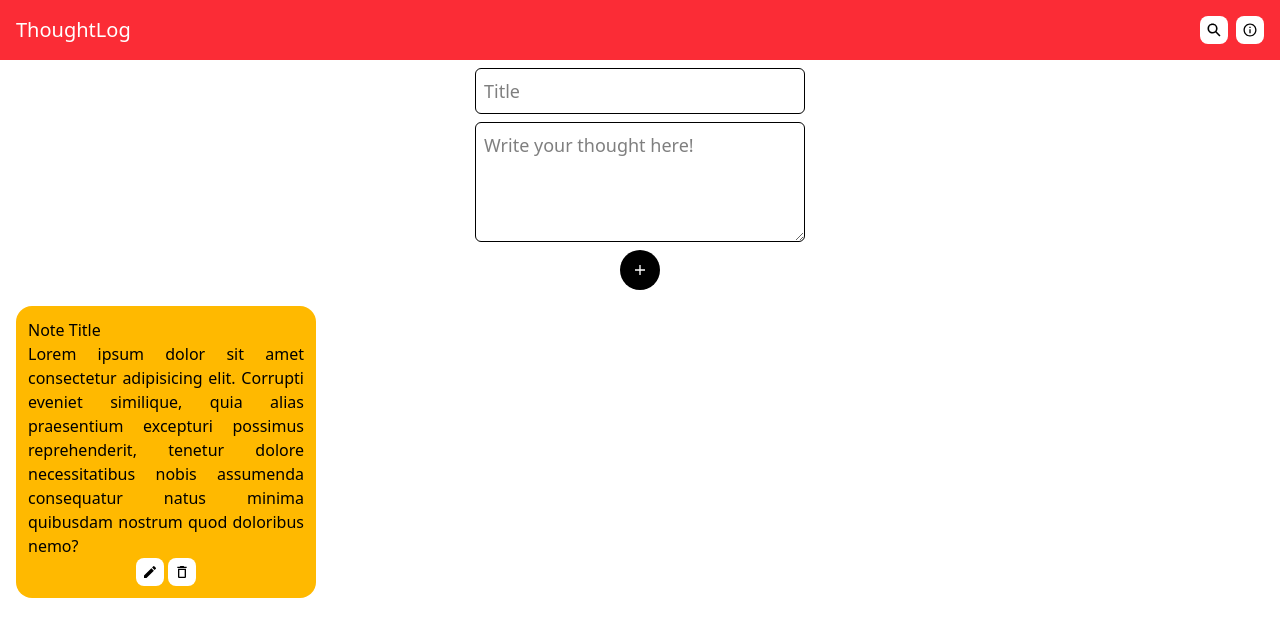
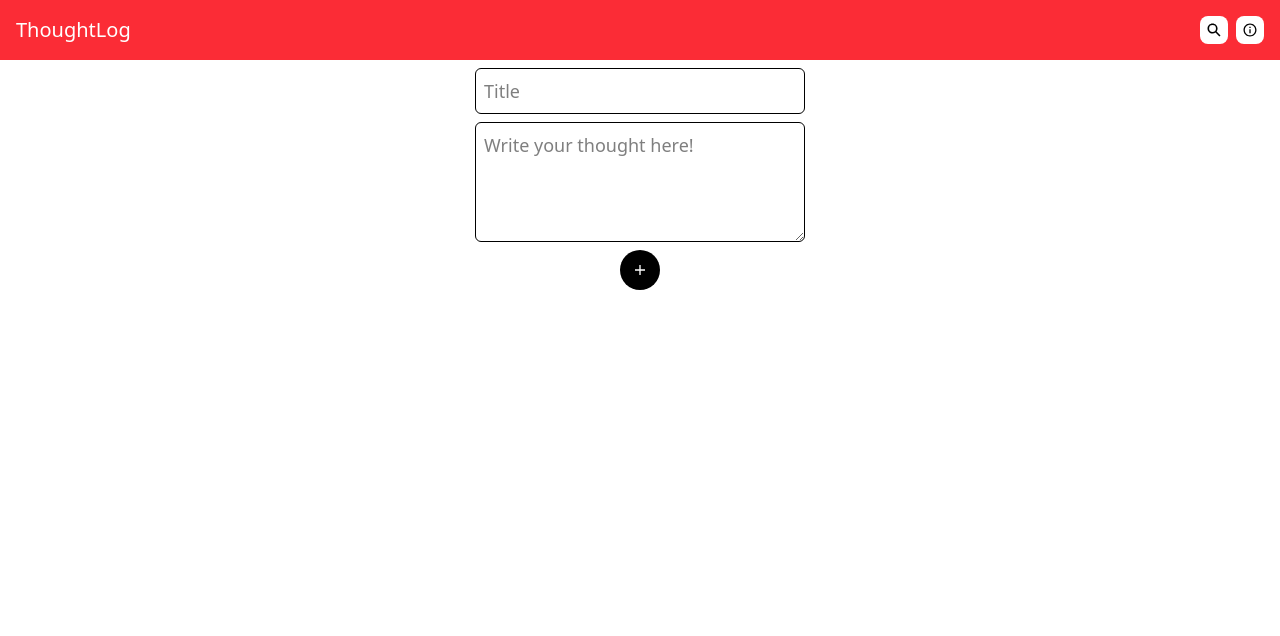
Before and after one commit to gauravsingh1281/ThoughtLog, a React (Vite) app: page / in a window 1280 px wide. Shown: the top 636 px of the page. Built offline with nearby package versions, Linux system fonts and the light colour scheme.

Commit message:
notes delete feature added.

```diff
--- a/package.json
+++ b/package.json
@@ -11,9 +11,13 @@
   },
   "dependencies": {
     "@tailwindcss/vite": "^4.1.7",
+    "howler": "^2.2.4",
+    "nanoid": "^5.1.5",
     "react": "^19.1.0",
     "react-dom": "^19.1.0",
     "react-icons": "^5.5.0",
+    "react-sounds": "^1.0.25",
+    "react-toastify": "^11.0.5",
     "tailwindcss": "^4.1.7"
   },
   "devDependencies": {
--- a/src/App.jsx
+++ b/src/App.jsx
@@ -1,9 +1,37 @@
 import { useState } from "react";
 import Main from "./components/Main";
+import CreateNote from "./components/CreateNote";
+import NoteContainer from "./components/NoteContainer";
+import Navbar from "./components/Navbar";
+import { ToastContainer, toast } from "react-toastify";
 function App() {
+  const [notes, setNotes] = useState([]);
   const [title, setTitle] = useState("");
   const [description, setDescription] = useState("");
-  return <Main />;
+  console.log(notes);
+  return (
+    <Main>
+      <Navbar />
+      <CreateNote
+        title={title}
+        onSetTitle={setTitle}
+        description={description}
+        onSetDescription={setDescription}
+        notes={notes}
+        onSetNotes={setNotes}
+        toast={toast}
+      />
+      <NoteContainer
+        title={title}
+        onSetTitle={setTitle}
+        description={description}
+        onSetDescription={setDescription}
+        notes={notes}
+        onSetNotes={setNotes}
+      />
+      <ToastContainer />
+    </Main>
+  );
 }
 
 export default App;
--- /dev/null
+++ b/src/components/CreateNote.jsx
@@ -0,0 +1,46 @@
+import { nanoid } from "nanoid";
+import { IoMdAdd } from "react-icons/io";
+export default function CreateNote({
+  title,
+  onSetTitle,
+  description,
+  onSetDescription,
+  onSetNotes,
+  toast,
+}) {
+  const handleSubmit = (e) => {
+    const uniqueId = nanoid();
+    e.preventDefault();
+    if (!title || !description) {
+      return toast.error("Please fill all the fields");
+    }
+    onSetNotes((prevNote) => [...prevNote, { uniqueId, title, description }]);
+    toast.success("Thought successfully created!");
+    onSetTitle("");
+    onSetDescription("");
+  };
+
+  return (
+    <form
+      className="w-full h-full flex justify-center items-center flex-col gap-2 mt-2"
+      onSubmit={handleSubmit}
+    >
+      <input
+        type="text"
+        placeholder="Title"
+        className="w-[330px] p-2 text-lg rounded-md border-1"
+        value={title}
+        onChange={(e) => onSetTitle(e.target.value)}
+      />
+      <textarea
+        className=" w-[330px] min-h-[120px] rounded-md  p-2 text-lg border-1 "
+        placeholder="Write your thought here!"
+        value={description}
+        onChange={(e) => onSetDescription(e.target.value)}
+      ></textarea>
+      <button className="w-[40px] h-[40px] bg-black rounded-full flex justify-center items-center cursor-pointer active:scale-[92%] transition-all ease-in duration-200">
+        <IoMdAdd className="text-white" />
+      </button>
+    </form>
+  );
+}
--- a/src/components/Main.jsx
+++ b/src/components/Main.jsx
@@ -1,66 +1,3 @@
-import { IoSearchSharp } from "react-icons/io5";
-import { IoMdInformationCircleOutline, IoMdAdd } from "react-icons/io";
-import { MdOutlineDelete, MdEdit } from "react-icons/md";
-
-export default function Main() {
-  return (
-    <div className="w-full h-full ">
-      <nav className="flex justify-between items-center bg-red-500 p-4 ">
-        <h1 className="text-xl font-medium text-white">ThoughtLog</h1>
-        <div className="flex justify-center items-center gap-2">
-          <div className="w-[28px] h-[28px] flex justify-center items-center bg-white rounded-lg">
-            <IoSearchSharp />
-          </div>
-          <div className="w-[28px] h-[28px] flex justify-center items-center bg-white rounded-lg">
-            <IoMdInformationCircleOutline />
-          </div>
-        </div>
-      </nav>
-      <CreateNote />
-      <NoteContainer />
-    </div>
-  );
+export default function Main({ children }) {
+  return <div className="w-full h-full ">{children}</div>;
 }
-
-function CreateNote() {
-  return (
-    <form className="w-full h-full flex justify-center items-center flex-col gap-2 mt-2">
-      <input
-        type="text"
-        placeholder="Title"
-        className="w-[330px] p-2 text-lg rounded-md border-1  "
-      />
-      <textarea
-        className=" w-[330px] min-h-[120px] rounded-md  p-2 text-lg border-1"
-        placeholder="Write your thought here!"
-      ></textarea>
-      <button className="w-[40px] h-[40px] bg-black rounded-full flex justify-center items-center z-10 cursor-pointer active:scale-[92%] transition-all ease-in duration-200">
-        <IoMdAdd className="text-white" />
-      </button>
-    </form>
-  );
-}
-
-function NoteContainer() {
-  return (
-    <div className="w-full  p-4">
-      <div className="w-[300px] bg-amber-400 p-3 rounded-2xl">
-        <h1>Note Title</h1>
-        <p className="text-justify">
-          Lorem ipsum dolor sit amet consectetur adipisicing elit. Corrupti
-          eveniet similique, quia alias praesentium excepturi possimus
-          reprehenderit, tenetur dolore necessitatibus nobis assumenda
-          consequatur natus minima quibusdam nostrum quod doloribus nemo?
-        </p>
-        <div className="flex justify-center items-center gap-1">
-          <div className="w-[28px] h-[28px] flex justify-center items-center bg-white rounded-lg">
-            <MdEdit />
-          </div>
-          <div className="w-[28px] h-[28px] flex justify-center items-center bg-white rounded-lg">
-            <MdOutlineDelete />
-          </div>
-        </div>
-      </div>
-    </div>
-  );
-}
--- /dev/null
+++ b/src/components/Navbar.jsx
@@ -0,0 +1,18 @@
+import { IoSearchSharp } from "react-icons/io5";
+import { IoMdInformationCircleOutline, IoMdAdd } from "react-icons/io";
+
+export default function Navbar() {
+  return (
+    <nav className="flex justify-between items-center bg-red-500 p-4 ">
+      <h1 className="text-xl font-medium text-white">ThoughtLog</h1>
+      <div className="flex justify-center items-center gap-2">
+        <div className="w-[28px] h-[28px] flex justify-center items-center bg-white rounded-lg">
+          <IoSearchSharp />
+        </div>
+        <div className="w-[28px] h-[28px] flex justify-center items-center bg-white rounded-lg">
+          <IoMdInformationCircleOutline />
+        </div>
+      </div>
+    </nav>
+  );
+}
--- /dev/null
+++ b/src/components/NoteContainer.jsx
@@ -0,0 +1,46 @@
+import { MdOutlineDelete, MdEdit } from "react-icons/md";
+import { toast } from "react-toastify";
+
+export default function NoteContainer({
+  title,
+  onSetTitle,
+  description,
+  onSetDescription,
+  notes,
+  onSetNotes,
+}) {
+  const handleDelete = (id) => {
+    toast.success("Thought successfully deleted!");
+    return onSetNotes(notes.filter((note) => note.uniqueId !== id));
+  };
+  return (
+    <div className="p-4 flex justify-start gap-5 items-start flex-wrap">
+      {notes.map((note) => (
+        <div
+          key={note.uniqueId}
+          className="w-[280px] h-[200px] bg-amber-400 p-3 rounded-2xl flex flex-col justify-between"
+        >
+          {/* Scrollable text content */}
+          <div className="overflow-y-auto mb-2 flex-1 scrollbar-none">
+            <h1 className="break-words font-bold">{note.title}</h1>
+            <p className="break-words">{note.description}</p>
+          </div>
+
+          {/* Action Buttons */}
+          <div className="flex justify-center items-center gap-1">
+            <button className="w-[28px] h-[28px] flex justify-center items-center bg-white rounded-lg cursor-pointer active:scale-[92%] transition-all ease-in duration-200">
+              <MdEdit />
+            </button>
+            <button
+              type="button"
+              onClick={() => handleDelete(note.uniqueId)}
+              className="w-[28px] h-[28px] flex justify-center items-center bg-white rounded-lg cursor-pointer active:scale-[92%] transition-all ease-in duration-200"
+            >
+              <MdOutlineDelete />
+            </button>
+          </div>
+        </div>
+      ))}
+    </div>
+  );
+}
--- a/src/main.jsx
+++ b/src/main.jsx
@@ -2,12 +2,9 @@ import { StrictMode } from "react";
 import { createRoot } from "react-dom/client";
 import "./index.css";
 import App from "./App.jsx";
-import NoteContext from "./components/context/NoteContext.jsx";
 
 createRoot(document.getElementById("root")).render(
   <StrictMode>
-    {/* <NoteContext> */}
     <App />
-    {/* </NoteContext> */}
   </StrictMode>
 );
```
Also changed, not shown: src/context/NoteContext.jsx (renamed from src/components/context/NoteContext.jsx), 1 other file (tests, documents, lock files or other folders).
